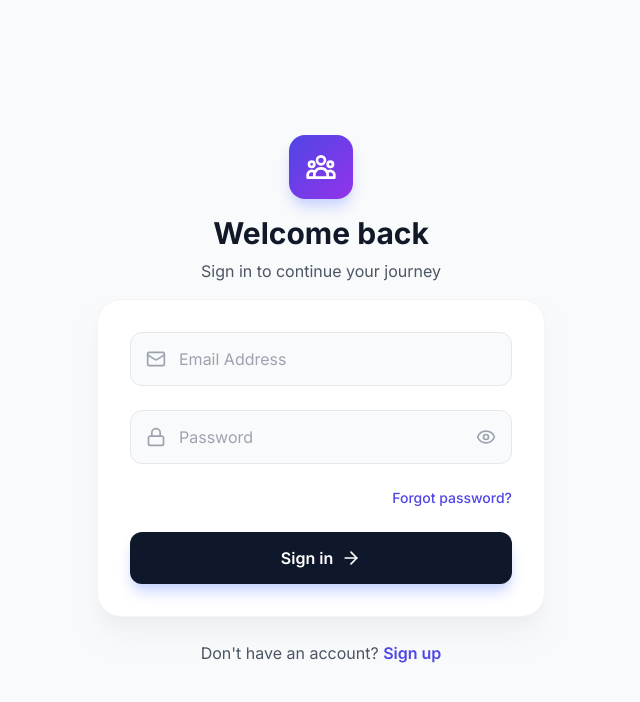
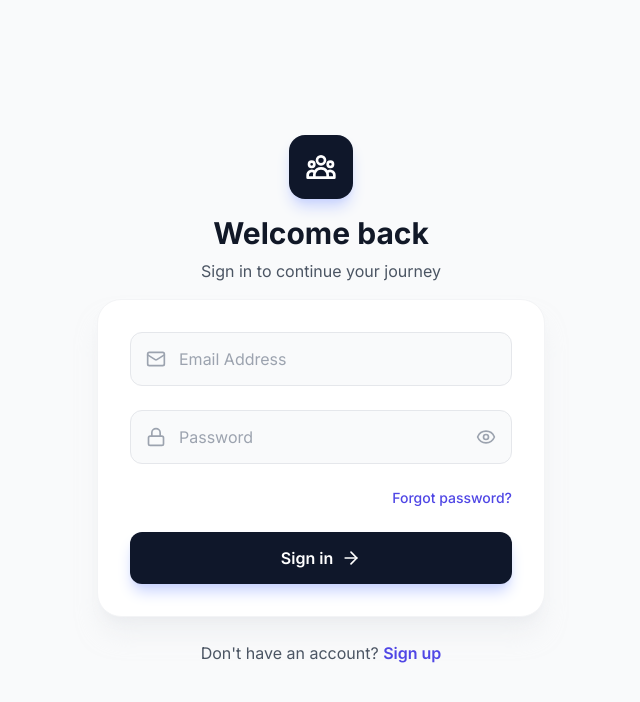
Before and after one commit to Omkar-56/unalone, a React (Vite) app in the folder client/: page /login in a window 1280 px wide. Shown: the top 702 px of the page, without its empty margins (319-959 px from the left). Built offline with nearby package versions, Linux system fonts and the light colour scheme; no server answers.

Commit message:
add small changes in login and register pages

```diff
--- a/client/src/context/AuthContext.jsx
+++ b/client/src/context/AuthContext.jsx
@@ -61,7 +61,7 @@
     } catch (error) {
       return {
         success: false,
-        error: error.response?.data?.message || 'Login failed'
+        error: error.response?.data?.error || 'Login failed'
       };
     }
   };
@@ -79,7 +79,7 @@
     } catch (error) {
       return {
         success: false,
-        error: error.response?.data?.message || 'Registration failed'
+        error: error.response?.data?.error || 'Registration failed'
       };
     }
   };
--- a/client/src/pages/LoginPage.jsx
+++ b/client/src/pages/LoginPage.jsx
@@ -41,7 +41,7 @@
       <div className="w-full max-w-md">
         {/* Logo and Header */}
         <div className="text-center mb-4">
-          <div className="inline-flex items-center justify-center w-16 h-16 bg-gradient-to-br from-indigo-600 to-purple-600 rounded-2xl mb-4 shadow-lg shadow-indigo-200">
+          <div className="inline-flex items-center justify-center w-16 h-16 bg-slate-900 rounded-2xl mb-4 shadow-lg shadow-indigo-200">
             <svg className="w-8 h-8 text-white" fill="none" stroke="currentColor" viewBox="0 0 24 24">
               <path strokeLinecap="round" strokeLinejoin="round" strokeWidth={2} d="M17 20h5v-2a3 3 0 00-5.356-1.857M17 20H7m10 0v-2c0-.656-.126-1.283-.356-1.857M7 20H2v-2a3 3 0 015.356-1.857M7 20v-2c0-.656.126-1.283.356-1.857m0 0a5.002 5.002 0 019.288 0M15 7a3 3 0 11-6 0 3 3 0 016 0zm6 3a2 2 0 11-4 0 2 2 0 014 0zM7 10a2 2 0 11-4 0 2 2 0 014 0z" />
             </svg>
--- a/client/src/pages/RegisterPage.jsx
+++ b/client/src/pages/RegisterPage.jsx
@@ -144,7 +144,7 @@
       <div className="w-full max-w-md">
         {/* Logo and Header */}
         <div className="text-center mb-4">
-          <div className="inline-flex items-center justify-center w-16 h-16 bg-gradient-to-br from-indigo-600 to-purple-600 rounded-2xl mb-4 shadow-lg shadow-indigo-200">
+          <div className="inline-flex items-center justify-center w-16 h-16 bg-slate-900 rounded-2xl mb-4 shadow-lg shadow-indigo-200">
             <svg className="w-8 h-8 text-white" fill="none" stroke="currentColor" viewBox="0 0 24 24">
               <path strokeLinecap="round" strokeLinejoin="round" strokeWidth={2} d="M17 20h5v-2a3 3 0 00-5.356-1.857M17 20H7m10 0v-2c0-.656-.126-1.283-.356-1.857M7 20H2v-2a3 3 0 015.356-1.857M7 20v-2c0-.656.126-1.283.356-1.857m0 0a5.002 5.002 0 019.288 0M15 7a3 3 0 11-6 0 3 3 0 016 0zm6 3a2 2 0 11-4 0 2 2 0 014 0zM7 10a2 2 0 11-4 0 2 2 0 014 0z" />
             </svg>
```
